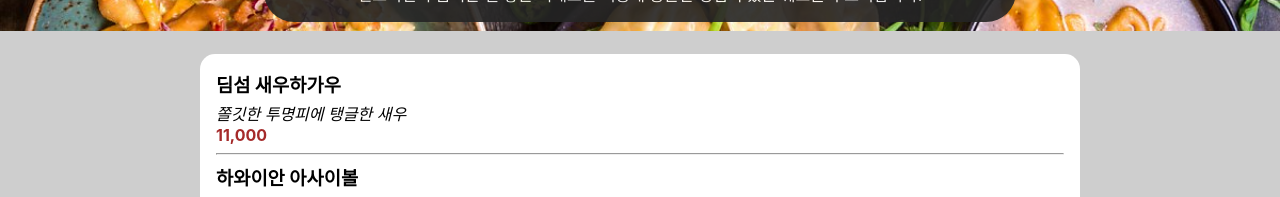
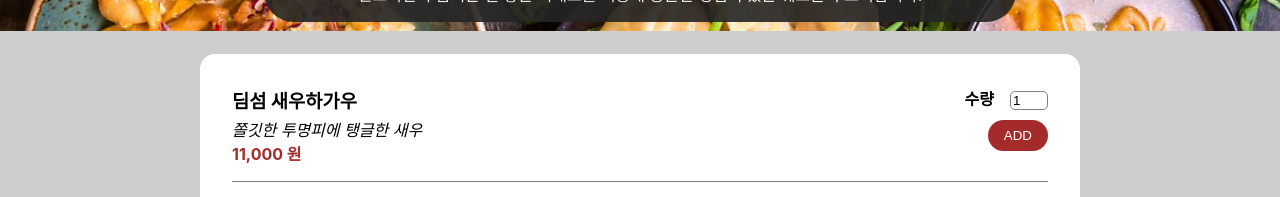
Before and after one commit to Mingyu3/order-food, a React (Create React App) app: page / in a window 1280 px wide. Shown: the part 593-790 px from the top of the page. Built offline with nearby package versions, Linux system fonts and the light colour scheme.

Commit message:
added FoodForm component

```diff
--- a/src/Components/Cart/Cart.js
+++ b/src/Components/Cart/CartButton.js
@@ -1,7 +1,7 @@
 import React from 'react';
-import css from './Cart.module.css';
+import css from './CartButton.module.css';
 
-function Cart() {
+function CartButton() {
 	return (
 		<button className={css.button}>
 			<span className='material-symbols-outlined'>shopping_cart</span>
@@ -10,4 +10,4 @@ function Cart() {
 	);
 }
 
-export default Cart;
+export default CartButton;
--- /dev/null
+++ b/src/Components/FoodForm.js
@@ -0,0 +1,26 @@
+import React from 'react';
+import css from './FoodForm.module.css';
+
+const FoodForm = () => {
+	return (
+		<form>
+			<div>
+				<label className={css['amount-label']} htmlFor='amount'>
+					수량
+				</label>
+				<input
+					className={css.input}
+					type='number'
+					id='amount'
+					min='1'
+					max='10'
+					step='1'
+					defaultValue='1'
+				/>
+			</div>
+			<button className={css['add-button']}>ADD</button>
+		</form>
+	);
+};
+
+export default FoodForm;
--- /dev/null
+++ b/src/Components/FoodForm.module.css
@@ -0,0 +1,29 @@
+form {
+	min-width: 6rem;
+	text-align: right;
+}
+
+.amount-label {
+	font-weight: bold;
+	margin-right: 1rem;
+}
+
+.input {
+	width: 2rem;
+	border-radius: 5px;
+	border: 1px solid gray;
+}
+
+.add-button {
+	border: none;
+	margin-top: 0.6rem;
+	padding: 0.5rem 1rem;
+	background-color: brown;
+	color: white;
+	border-radius: 35px;
+	cursor: pointer;
+}
+
+.add-button:hover {
+	background-color: #740909;
+}
--- a/src/Components/FoodItem.js
+++ b/src/Components/FoodItem.js
@@ -1,4 +1,5 @@
 import React from 'react';
+import FoodForm from './FoodForm';
 import css from './FoodItem.module.css';
 
 const insertCommas = (num) => num.toLocaleString('ko-KR');
@@ -7,11 +8,13 @@ const FoodItem = ({ name, description, price }) => {
 	const processedPrice = insertCommas(price);
 
 	return (
-		<li>
-			<h3>{name}</h3>
-			<div className={css.description}>{description}</div>
-			<div className={css.price}>{processedPrice}</div>
-			<hr />
+		<li className={css.food}>
+			<div>
+				<h3>{name}</h3>
+				<div className={css.description}>{description}</div>
+				<div className={css.price}>{processedPrice} 원</div>
+			</div>
+			<FoodForm />
 		</li>
 	);
 };
--- a/src/Components/FoodItem.module.css
+++ b/src/Components/FoodItem.module.css
@@ -1,3 +1,11 @@
+.food {
+	display: flex;
+	justify-content: space-between;
+	margin: 1rem;
+	padding-bottom: 1rem;
+	border-bottom: 1px solid gray;
+}
+
 h3 {
 	margin: 0 0 0.25rem 0;
 }
```
Also changed, not shown: src/Components/Cart/CartButton.module.css (renamed from src/Components/Cart/Cart.module.css).
